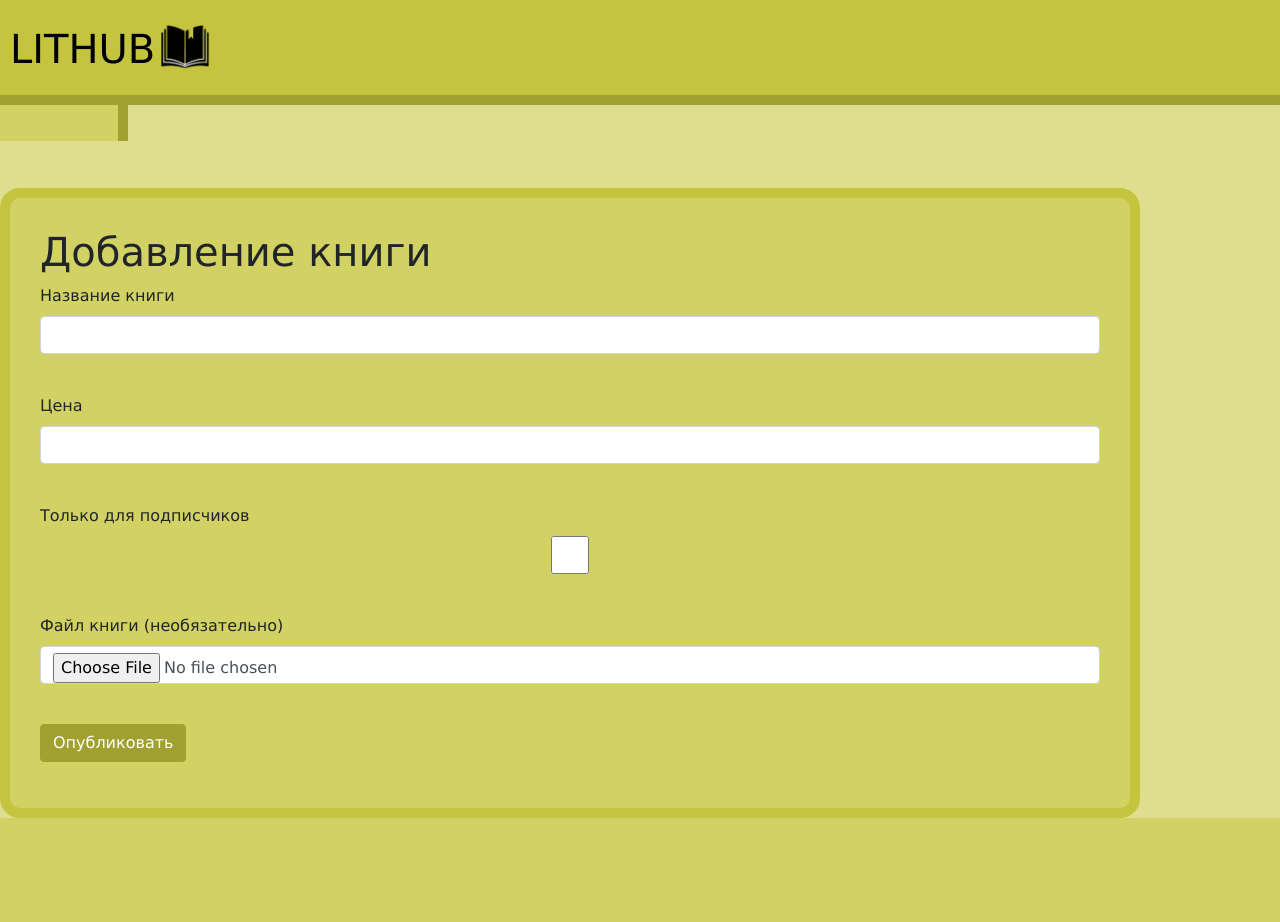
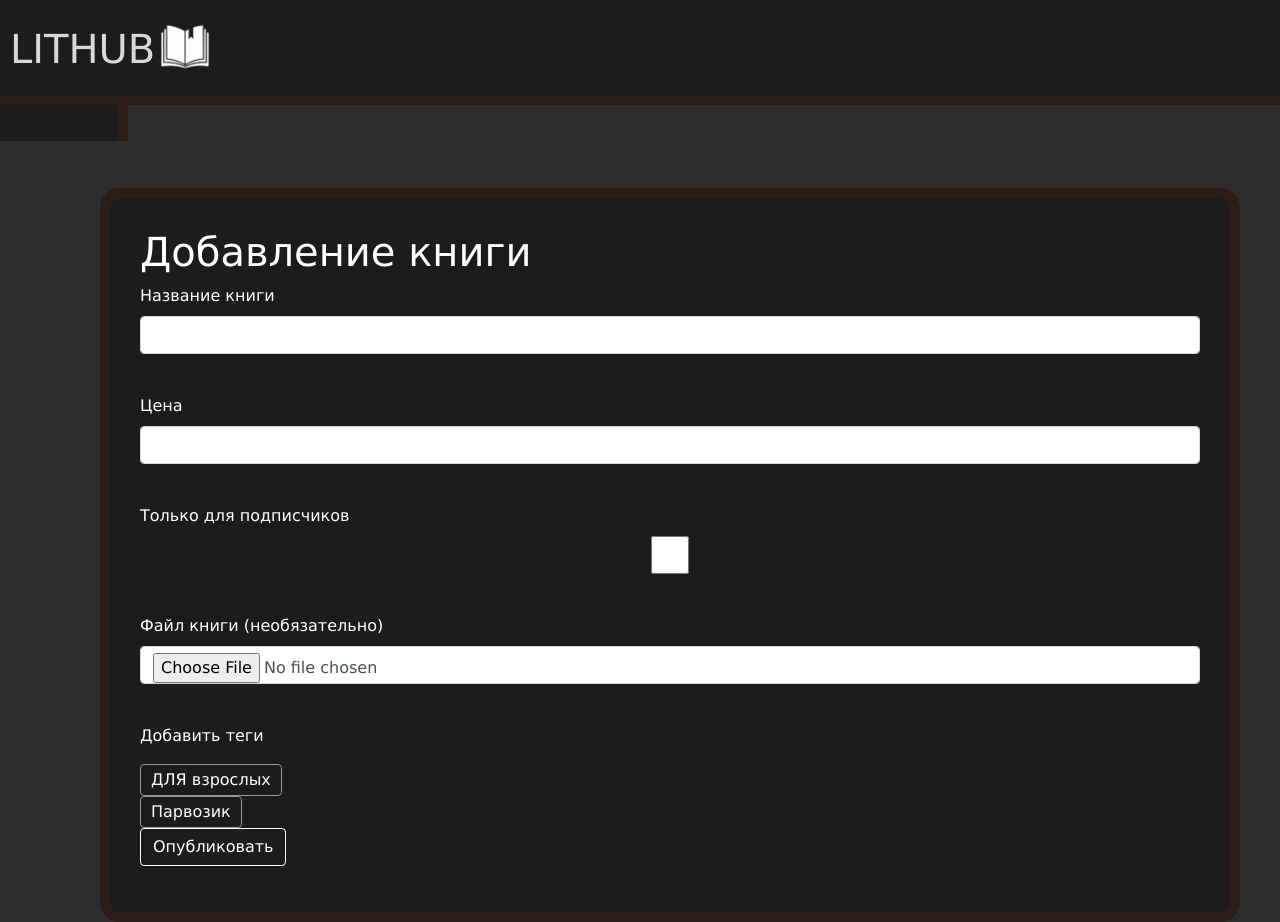
Before and after one commit to Keker-dev/LIB_HUB, a Flask app: page /add_book in a window 1280 px wide. Before the commit the page ends 818 px from the top, so only its background shows below. Run offline with Flask 3, Linux system fonts and the light colour scheme; a user stored in the database is signed in; some libraries are stand-ins or nearby versions.

Commit message:
Добавил теги

```diff
--- a/data/__all_models.py
+++ b/data/__all_models.py
@@ -2,3 +2,4 @@ from . import users
 from . import books
 from . import pages
 from . import comments
+from . import tags
--- a/forms/add_book.py
+++ b/forms/add_book.py
@@ -10,4 +10,3 @@ class AddBookForm(FlaskForm):
     is_private = BooleanField("Только для подписчиков", validators=[Optional()])
     file = FileField("Файл книги (необязательно)", validators=[Optional()])
     submit = SubmitField('Опубликовать')
-    tags = []
--- a/forms/main_page.py
+++ b/forms/main_page.py
@@ -6,7 +6,7 @@ from wtforms.validators import DataRequired
 class MainPageForm(FlaskForm):
     reg = SubmitField('Зарегистрироваться')
     log = SubmitField('Вход')
-    profile = SubmitField(".")
+    profile = SubmitField(' ')
     add_book = SubmitField("Добавить книгу")
     search = StringField("Поиск книг")
     search_submit = SubmitField("")
--- a/main.py
+++ b/main.py
@@ -3,6 +3,7 @@ from data.users import User
 from data.books import Book
 from data.pages import Page
 from data.comments import Comment
+from data.tags import Tag
 import datetime
 from forms.login import LoginForm
 from forms.book import BookForm
@@ -28,7 +29,6 @@ db_sess = None
 def main_page():
     usr_data = [session.get("id", None), session.get("email", None)]
     usr_name, form = None, MainPageForm()
-    print(form.profile)
     if all(usr_data):
         usr_name = db_sess.query(User).filter(User.id == usr_data[0]).first()
         if usr_name:
@@ -123,6 +123,7 @@ def login_page():
 def add_book_page():
     global db_sess
     usr_data = [session.get("id", None), session.get("email", None)]
+    tags = db_sess.query(Tag).all()
     form = AddBookForm()
     if form.validate_on_submit() and all(usr_data):
         user = db_sess.query(User).filter(User.id == usr_data[0]).first()
@@ -135,7 +136,7 @@ def add_book_page():
         return redirect(url_for("book_page", book_name=form.name.data))
     elif not all(usr_data):
         return redirect(url_for("main_page"))
-    return render_template('add_book.html', title='Добавление книги', form=form)
+    return render_template('add_book.html', title='Добавление книги', form=form, tags=tags)
 
 
 @app.route("/book/<book_name>/add_page", methods=["POST", "GET"])
--- a/static/css/style.css
+++ b/static/css/style.css
@@ -1,18 +1,27 @@
+:root {
+  --main-bg-color: #1c1c1c;
+  --main-bg: #2d2d2f;
+  --main-hover: #2b1d18
+  --main-font white;
+  --lib-hub: #d8d8d8;
+}
+
 .inv{
     margin-top: 25px;
     margin-left: 10px;
+    color: var(--lib-hub);
 }
 .inv a {
-    color: #000000;
+    color: var(--lib-hub);
     text-decoration: none;
 }
-.inv a:link {color: #000000;}
-.inv a:visited {color: #000000;}
+.inv a:link {color: var(--lib-hub);}
+.inv a:visited {color: var(--lib-hub);}
 .inv a:hover {
-    color: #000000;
+    color: var(--lib-hub);
     text-decoration: None;
 }
-.inv a:active {color: #000000;}
+.inv a:active {color: var(--lib-hub);}
 nav ul {
     list-style: none;
     padding: 0;
@@ -33,21 +42,23 @@ nav ul li {
 .one-line {display:flex;}
 .filled {justify-content: space-between;}
 body{
-    background: #dede8e;
+    background: #2d2d2f;
     font-family: "Verdana", sans-serif;
+    color: white;
 }
 .container{
     margin-top: 40px;
     padding: 30px;
-    background-color: #d1d164;
-    border: 10px solid #c4c43f;
+    background-color: #1c1c1c;
+    border: 10px solid #2b1d18;
     border-radius: 20px;
     display: inline-block;
     vertical-align: top;
+    margin-left: 100px;
 }
 .navigation{
-    background: #c4c43f;
-    border-bottom: 10px solid #a1a132;
+    background: #1c1c1c;
+    border-bottom: 10px solid #2b1d18;
 }
 .header_block{
     display: inline-block;
@@ -57,13 +68,13 @@ body{
     margin-bottom: 25px
 }
 .btn{
-    background-color: #a1a132;
-    border-color: #a1a132;
+    background-color: var(--main-bg-color);
+    border-color: var(--main-hover);
     transition: 0.5s;
 }
 .btn:hover{
-    background-color: #787825;
-    border-color: #787825;
+    background-color: var(--main-bg-color);
+    border-color: var(--main-hover);
     transform: scale(1.05);
 }
 .search:hover{
@@ -74,7 +85,7 @@ body{
     margin-left: 10px;
     margin-bottom: 15px;
     display:inline-block;
-    border-color: #a1a132;
+    border-color: #2b1d18;
     border: 2px;
     border-radius: 5px;
 }
@@ -95,10 +106,10 @@ body{
     margin-left: 70%;
 }
 .side_nav{
-    background: #d1d164;
+    background: #1c1c1c;
     margin-right: 5%;
     padding: 10px;
-    border-right: 10px solid #a1a132;
+    border-right: 10px solid #2b1d18;
     height: 100%;
     width:10%;
     display: inline-block;
@@ -109,6 +120,37 @@ body{
 .tag{
     text-align: left;
 }
-
-/* todo: dark_theme bg: 1c1c1c; main_bg: 2d2d2f; hover: 2b1d18; font: white*/
+.tag_checkbox{
+    display: block;
+	margin: 0 5px 0 0;
+	user-select: none;
+	position: relative;
+}
+.tag_checkbox input[type=checkbox] {
+	z-index: -1;
+	opacity: 0;
+	display: block;
+	width: 0;
+	height: 0;
+}
+.tag_checkbox span {
+	display: inline-block;
+	cursor: pointer;
+	padding: 0px 10px;
+	line-height: 30px;
+	border: 1px solid #999;
+	border-radius: 4px;
+	transition: background 0.2s ease;
+}
+.tag_checkbox input[type=checkbox]:checked + span {
+	background: #ffe0a6;
+}
+.tag_checkbox input[type=checkbox]:active:not(:disabled) + span {
+	background: #d2c5ac;
+	color: #000;
+}
+.tag_checkbox:hover {
+	color: #666;
+}
+/* todo: dark_theme bg: 1c1c1c; main_bg: #2d2d2f; hover: 2b1d18; font: white*/
 /* todo: light_theme bg: 413023; main_bg: faf5ea; hover: 2b1d18; font: black*/
--- a/templates/add_book.html
+++ b/templates/add_book.html
@@ -40,9 +40,20 @@
             </p>
         {% endfor %}
     </p>
+    <p>Добавить теги</p>
+        <div>
+            {% for tag in tags %}
+            <label class="tag_checkbox">
+                <input type="checkbox" name="{{ tag.id }}">
+                <span>{{ tag.name }}</span>
+            </label>
+            {% endfor %}
+        </div>
     <p>{{ form.submit(type="submit", class="btn btn-primary") }}</p>
     {% if message %}
         <p class="alert alert-danger" role="alert">{{message}}</p>
     {% endif %}
+
+
 </form>
 {% endblock %}
```
Also changed, not shown: data/tags.py (added, +14 -0 lines), db/main.db, forms/add_page.py (line endings or trailing spaces), static/images/main_images/book.png, static/images/main_images/icon.png, static/images/main_images/search.png.
